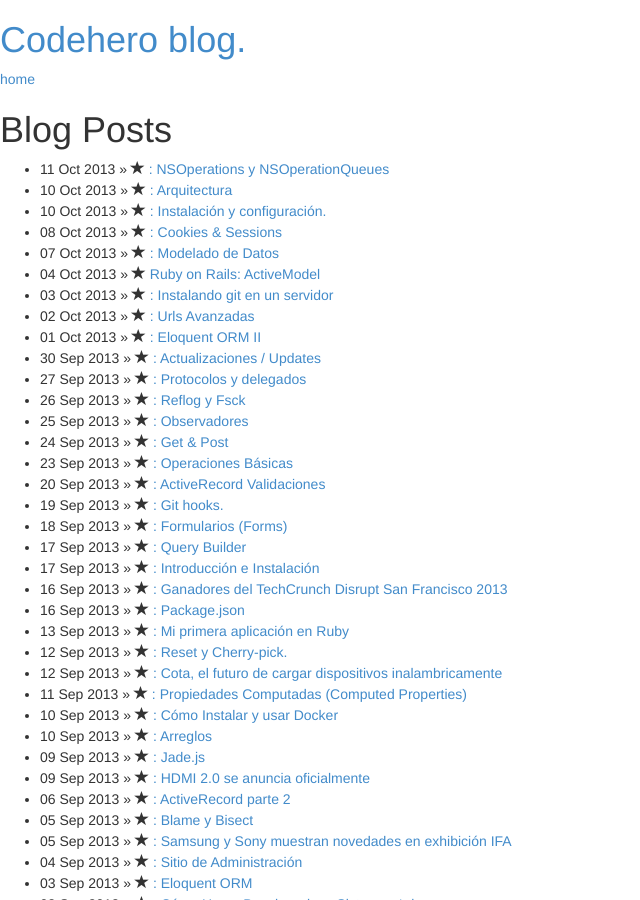
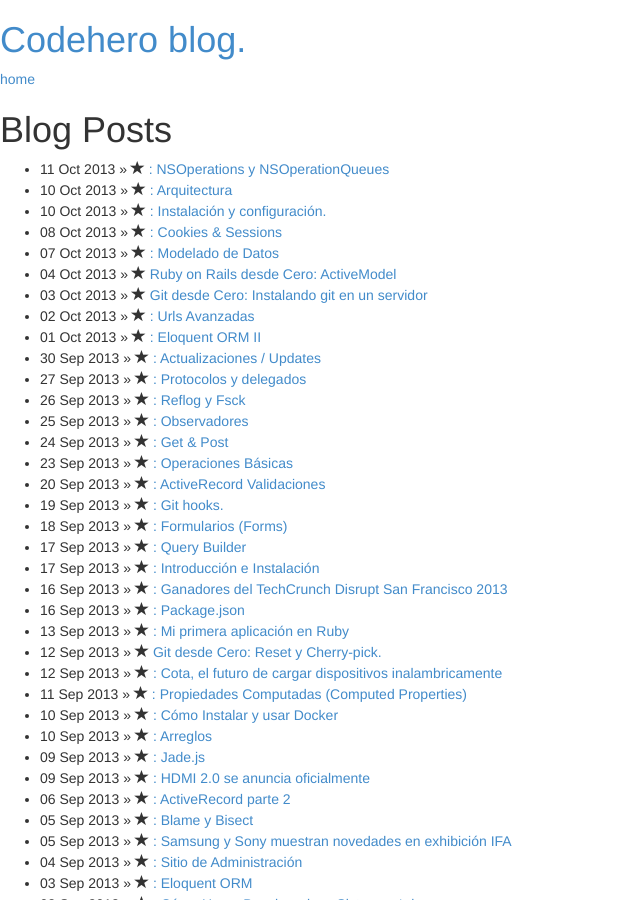
Before and after one commit to codeheroco/codehero-static, a Jekyll site: the page built from index.html, in a window 1280 px wide and 900 px high. Shown: the whole window, without its empty margins (0-640 px from the left). Built offline with Jekyll 4.4.1, drawn with Linux system fonts in a browser that asks for light colours; Markdown is read by kramdown in place of the engine named in the settings.

Commit message:
Modificación de unos posts.
Probando cual será el "header" definitivo de los posts para poder crear el blog en base a eso y que no sea una tortura.

```diff
--- a/_posts/2013-10-03-git-desde-cero-instalando-git-en-un-servidor.markdown
+++ b/_posts/2013-10-03-git-desde-cero-instalando-git-en-un-servidor.markdown
@@ -4,12 +4,15 @@
 published: true
 title: Instalando git en un servidor
 author: Alberto Grespan
-author_login: albertogg
 author_email: albertogrespan@gmail.com
 author_url: http://albertogrespan.com
 wordpress_id: 2341
 wordpress_url: http://codehero.co/?p=2341
 date: 2013-10-03 00:05:15.000000000 -04:30
+author_page: /author/albertogg.html
+series:
+  nombre: Git desde Cero
+  thumbnail: none
 categories:
 - Cursos
 - Git
--- a/_posts/2013-10-04-activemodel.markdown
+++ b/_posts/2013-10-04-activemodel.markdown
@@ -11,7 +11,7 @@
 wordpress_url: http://codehero.co/?p=2347
 date: 2013-10-04 00:01:34.000000000 -04:30
 series:
-  nombre: Ruby on Rails
+  nombre: Ruby on Rails desde Cero
   thumbnail: none
 categories:
 - Cursos
```
Also changed, not shown: _posts/2013-09-12-git-desde-cero-reset-y-cherry-pick.markdown (+4 -4 lines).
